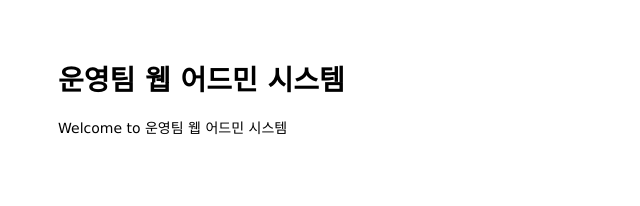
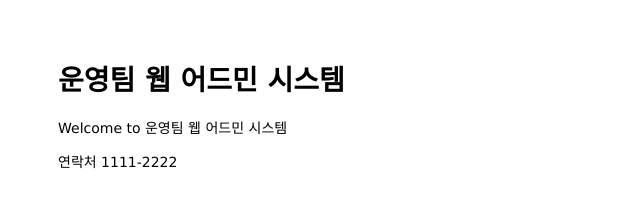
Before and after one commit to jym0811/mastering-git-github, a website: page public/index.html in a window 1280 px wide. Shown: the whole page, without its empty margins (0-640 px from the left). Drawn offline with Linux system fonts and the light colour scheme.

Commit message:
Add hotline to main page

```diff
--- a/public/index.html
+++ b/public/index.html
@@ -10,4 +10,8 @@
   <p>Welcome to 운영팀 웹 어드민 시스템</p>
 </body>
 
+<footer>
+  <p>연락처 1111-2222</p>
+</footer>
+
 </html>
```
